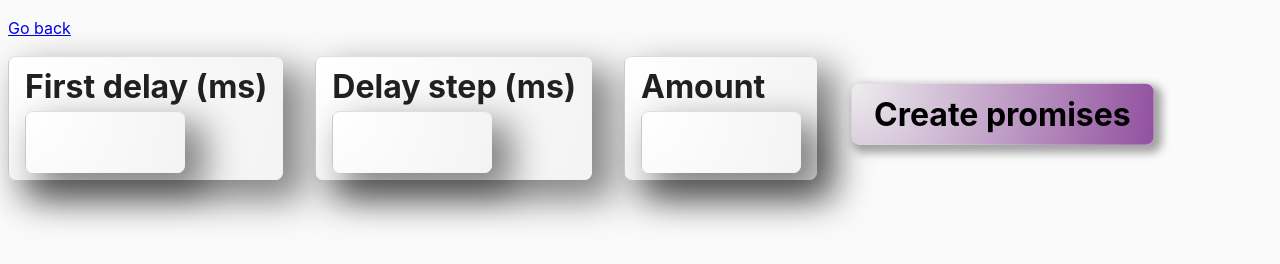
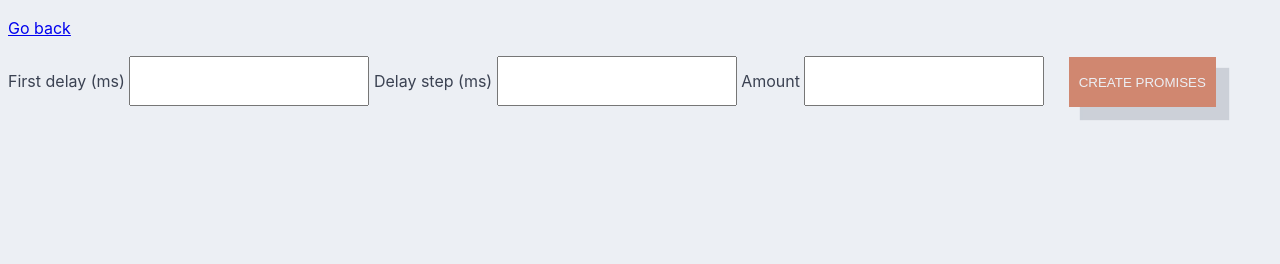
Before and after one commit to Searge/goit-js-hw-09, a website built with Parcel: page src/03-promises.html in a window 1280 px wide. Built offline with nearby package versions, Linux system fonts and the light colour scheme.

Commit message:
my styles

```diff
--- a/src/css/common.css
+++ b/src/css/common.css
@@ -1,8 +1,3 @@
-:root {
-  --time: 250ms;
-  --cubic: cubic-bezier(0.4, 0, 0.2, 1);
-}
-
 * {
   box-sizing: border-box;
 }
@@ -12,8 +7,8 @@ body {
     'Helvetica Neue', sans-serif;
   -webkit-font-smoothing: antialiased;
   -moz-osx-font-smoothing: grayscale;
-  background-color: #fafafa;
-  color: #212121;
+  background-color: #eceff4;
+  color: #3b4252;
   line-height: 1.5;
 }
 
@@ -22,92 +17,56 @@ img {
   max-width: 100%;
 }
 
+/* my styles */
+
 button {
-  cursor: pointer;
+  margin: 0 20px;
+  width: 11em;
+  height: 50px;
+  background: #d08770;
+  color: #eceff4;
+  text-transform: uppercase;
+  border: 0;
+  box-shadow: 12px 12px 1px 1px rgba(76, 86, 106, 0.2);
 }
 
-/* || ----- START TASK 1 ----- */
-.color-switch__container {
+button:disabled {
+  margin: 0 20px;
+  background: #d8dee9;
+  color: #434c5e;
+  box-shadow: none;
+}
+
+input {
+  height: 50px;
+  text-align: center;
+  font-size: large;
+}
+
+.boxElement {
   display: flex;
   justify-content: center;
   align-items: center;
-  gap: clamp(1.5rem, 2.5vw, 3rem);
-
-  height: calc(65vh);
+  height: 90vh;
 }
 
-.start-btn {
-  position: relative;
-  z-index: 20;
+.field {
+  display: flex;
+  flex-direction: column;
+  align-items: center;
+  margin-right: 20px;
+
+  font-size: x-large;
+  text-transform: uppercase;
+  font-weight: 700;
 }
 
-.timer-input {
-  position: relative;
-  z-index: 1;
-  text-transform: uppercase;
+.timer {
+  display: flex;
+  flex-direction: row;
+  justify-content: center;
 }
 
-.start-btn,
-.stop-btn {
-  max-width: 30rem;
-
-  font-family: inherit;
-  font-size: clamp(1.5rem, 2.5vw, 3rem);
-  font-weight: 700;
-  line-height: 1.5;
-  background: none;
-
-  border: none;
-  transition: var(--time) var(--cubic);
-  transition-property: color;
-  appearance: none;
-}
-
-.start-btn:focus:not(:disabled),
-.start-btn:hover:not(:disabled),
-.stop-btn:focus:not(:disabled),
-.stop-btn:hover:not(:disabled) {
-  outline: none;
-}
-
-.btn__text {
-  display: inline-block;
-  padding: 0.4rem 1.4rem;
-  word-wrap: break-word;
-
-  background: 0 0 / 150% 170% radial-gradient(circle at top left, #eee, rgb(99, 0, 119));
-  border-radius: 0.5rem;
-
-  box-shadow: 0.3rem 0.3rem 0.5rem 0.21rem rgba(33, 33, 33, 0.4);
-
-  transition: var(--time) var(--cubic);
-  transition-property: transform, background, background-color, box-shadow;
-  transform: translate(-0.21rem, -0.21rem);
-}
-
-.start-btn:focus:not(:disabled) .btn__text,
-.start-btn:hover:not(:disabled) .btn__text,
-.stop-btn:focus:not(:disabled) .btn__text,
-.stop-btn:hover:not(:disabled) .btn__text {
-  background: -1.7rem -1.7rem / 190% 200% radial-gradient(circle at top left, #eee, rgb(2, 0, 119));
-
-  box-shadow: 0.21rem 0.21rem 0.4rem 0.15rem rgba(21, 21, 21, 0.5);
-  transform: translate(-0.2rem, -0.2rem);
-}
-
-.start-btn:disabled .btn__text,
-.start-btn:disabled .btn__text,
-.stop-btn:disabled .btn__text,
-.stop-btn:disabled .btn__text {
-  background: -2.1rem -2.1rem / 150% 200% radial-gradient(circle at top left, #eee, #777);
-
-  box-shadow: 0.1rem 0.1rem 0.2rem 0.1rem rgba(255, 255, 255, 0.6);
-  transform: translate(0, 0);
-}
-
-/* || ----- END TASK 1 ----- */
-
-/* || ----- START TASK 2 ----- */
 .timer__controls {
   display: flex;
 
@@ -130,13 +89,9 @@ button {
   font-weight: 700;
   line-height: 1.5;
 
-  background: 0 0 / 300% 200% radial-gradient(circle at top left, #fff, #ddd);
   border: none;
   border-top: 1px solid rgba(21, 21, 21, 0.1);
   border-left: 1px solid rgba(21, 21, 21, 0.1);
-  border-radius: 0.5rem;
-
-  box-shadow: 1rem 1rem 1rem 0.2rem rgba(21, 21, 21, 0.5);
 
   transition: var(--time) var(--cubic);
   transition-property: color, box-shadow;
@@ -148,8 +103,8 @@ button {
 }
 
 .timer__input:disabled {
-  background: -2.1rem -2.1rem / 150% 200% radial-gradient(circle at top left, #eee, #777);
-  box-shadow: 0.1rem 0.1rem 0.2rem 0.1rem rgb(21 21 21 / 60%);
+  background: #d8dee9;
+  color: #434c5e;
   transform: translate(0, 0);
 }
 
@@ -179,66 +134,3 @@ button {
 .label {
   font-size: clamp(1.2rem, 2.5vw, 1.7rem);
 }
-
-/* || ----- END TASK 2 ----- */
-
-/* || ----- START TASK 3 ----- */
-
-.form {
-  display: flex;
-  gap: clamp(1rem, 2.5vw, 2rem);
-}
-
-.form__label {
-  display: flex;
-  flex-direction: column;
-
-  padding: 0.4rem 1rem;
-
-  font-family: inherit;
-  font-size: clamp(1.5rem, 2.5vw, 3rem);
-  font-weight: 700;
-  line-height: 1.5;
-
-  background: 0 0 / 300% 200% radial-gradient(circle at top left, #fff, #ddd);
-  border: none;
-  border-top: 1px solid rgba(21, 21, 21, 0.1);
-  border-left: 1px solid rgba(21, 21, 21, 0.1);
-  border-radius: 0.5rem;
-
-  box-shadow: 1rem 1rem 2.1rem 0.3rem rgba(21, 21, 21, 0.5);
-
-  transition: var(--time) var(--cubic);
-  transition-property: color, box-shadow;
-  appearance: none;
-}
-
-.form__input {
-  padding: 0.4rem 1rem;
-
-  max-width: 10rem;
-  font-family: inherit;
-  font-size: clamp(1.5rem, 2.5vw, 3rem);
-  font-weight: 700;
-  line-height: 1.5;
-
-  background: 0 0 / 300% 200% radial-gradient(circle at top left, #fff, #ddd);
-  border: none;
-  border-top: 1px solid rgba(21, 21, 21, 0.1);
-  border-left: 1px solid rgba(21, 21, 21, 0.1);
-  border-radius: 0.5rem;
-
-  box-shadow: 1rem 1rem 2.1rem 0.3rem rgba(21, 21, 21, 0.5);
-
-  transition: var(--time) var(--cubic);
-  transition-property: color, box-shadow;
-  appearance: none;
-}
-
-.form__input:focus,
-.form__input:hover {
-  background: 0 0 / 300% 200% radial-gradient(circle at top left, #fff, #777);
-  box-shadow: 0.21rem 0.21rem 0.35rem 0.03rem rgba(21, 21, 21, 0.5);
-}
-
-/* || ----- END TASK 3 ----- */
```
